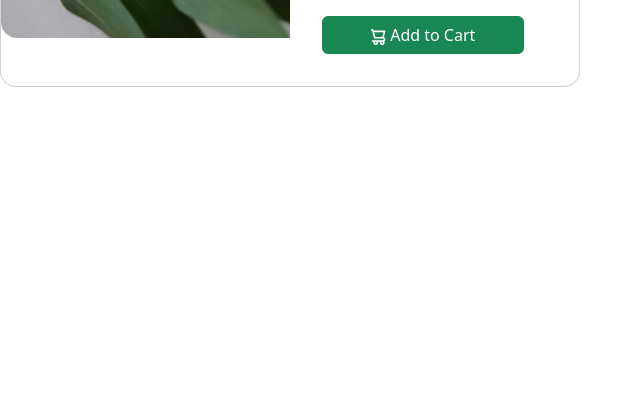
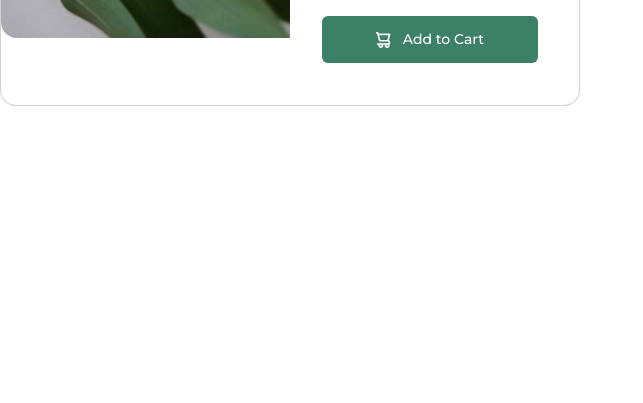
Before and after one commit to Abaljerind/product-preview-card, a plain HTML site: page index.html in a window 1280 px wide. Shown: the part 397-800 px from the top of the page, without its empty margins (0-643 px from the left). Drawn offline with nearby package versions, Linux system fonts and the light colour scheme.

Commit message:
add style to btn

```diff
--- a/css/app.css
+++ b/css/app.css
@@ -31,3 +31,12 @@ p.discount small.price {
   font-size: 0.45em;
   margin-left: 20px;
 }
+
+button.carts {
+  padding: 12px 53px;
+  margin: 10px auto;
+  background-color: hsl(158, 36%, 37%);
+  color: white;
+  font-size: 14px;
+  font-family: "Montserrat", sans-serif;
+}
--- a/index.html
+++ b/index.html
@@ -51,8 +51,8 @@
                 A floral, solar and voluptuous interpretation composed by Olivier Polge, Perfumer-Creator for the House of CHANEL.
               </p>
               <p class="card-text h2 mb-4 discount">$149.99 <small class="text-body-secondary h6 price">$169.99</small></p>
-              <button class="btn carts btn-success px-5 mt-2">
-                <svg width="15" height="16" xmlns="http://www.w3.org/2000/svg">
+              <button class="btn carts mt-2">
+                <svg class="me-2" width="15" height="16" xmlns="http://www.w3.org/2000/svg">
                   <path
                     d="M14.383 10.388a2.397 2.397 0 0 0-1.518-2.222l1.494-5.593a.8.8 0 0 0-.144-.695.8.8 0 0 0-.631-.28H2.637L2.373.591A.8.8 0 0 0 1.598 0H0v1.598h.983l1.982 7.4a.8.8 0 0 0 .799.59h8.222a.8.8 0 0 1 0 1.599H1.598a.8.8 0 1 0 0 1.598h.943a2.397 2.397 0 1 0 4.507 0h1.885a2.397 2.397 0 1 0 4.331-.376 2.397 2.397 0 0 0 1.12-2.021ZM11.26 7.99H4.395L3.068 3.196h9.477L11.26 7.991Zm-6.465 6.392a.8.8 0 1 1 0-1.598.8.8 0 0 1 0 1.598Zm6.393 0a.8.8 0 1 1 0-1.598.8.8 0 0 1 0 1.598Z"
                     fill="#FFF"
```
